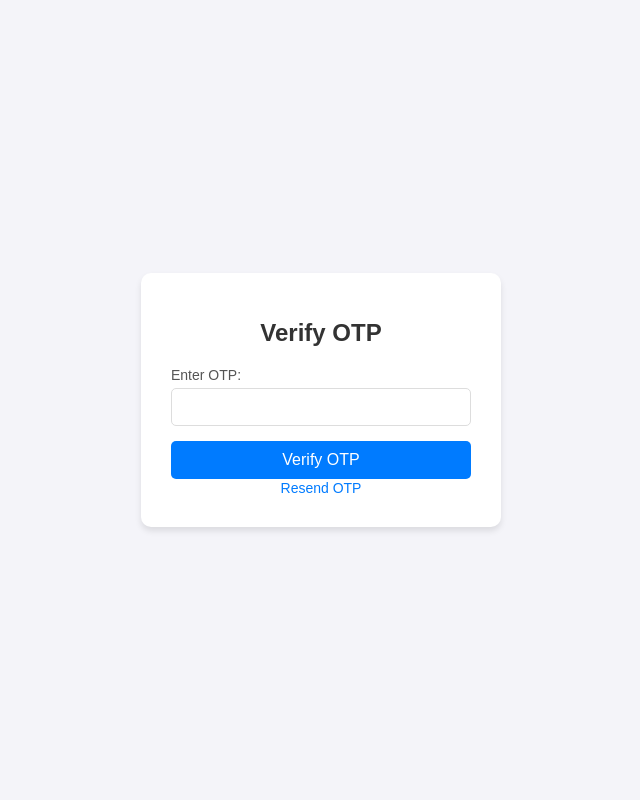
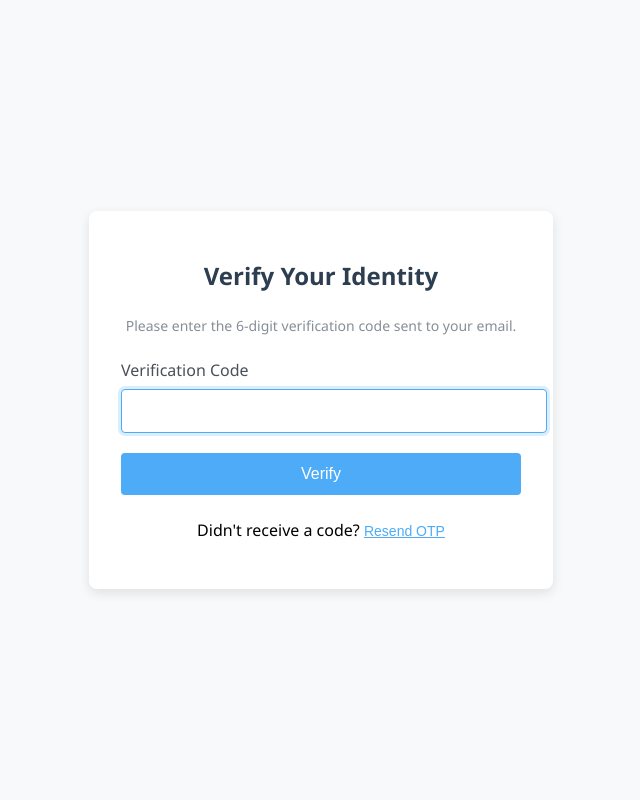
Before and after one commit to Mntgy/pfe, a PHP site: page /verify_otp.php in a window 1280 px wide. Shown: the whole page, without its empty margins (319-959 px from the left). Run offline with PHP 8.4, Linux system fonts and the light colour scheme.

Commit message:
fixed pw problem

```diff
--- a/verify_otp.php
+++ b/verify_otp.php
@@ -1,47 +1,116 @@
 <?php
-session_start();
-require 'db.php'; // Include database connection
+require 'session_utils.php';
+startSecureSession();
+require 'db.php';
 
-$error = ''; // To store error messages
+// Check database connection
+if (!isset($pdo) || !($pdo instanceof PDO)) {
+    die("Database connection error. Please try again later.");
+}
 
-// Handle OTP verification
-if ($_SERVER['REQUEST_METHOD'] === 'POST' && isset($_POST['verify_otp'])) {
-    $user_entered_otp = $_POST['otp'];
+$error = '';
 
-    // Check if the user is an admin or regular user
+if ($_SERVER['REQUEST_METHOD'] === 'POST') {
+    $user_entered_otp = trim($_POST['otp'] ?? '');
+
+    // Input validation
+    if (empty($user_entered_otp)) {
+        $error = "Please enter the OTP code.";
+    } elseif (!preg_match('/^\d{6}$/', $user_entered_otp)) {
+        $error = "OTP must be 6 digits.";
+    } else {
+        // Determine user type and get user ID from session
         if (isset($_SESSION['admin_id_for_otp'])) {
             $user_id = $_SESSION['admin_id_for_otp'];
-        $redirect = 'index.php'; // Redirect to admin dashboard
+            $is_admin = true;
+            $redirect = 'index.php';
         } elseif (isset($_SESSION['user_id_for_otp'])) {
             $user_id = $_SESSION['user_id_for_otp'];
-        $redirect = 'index.php'; // Redirect to user dashboard
+            $is_admin = false;
+            $redirect = 'index.php';
         } else {
-        $error = "Invalid session. Please log in again.";
+            endSession();
+            header('Location: login.php?error=session_expired');
+            exit();
         }
 
-    // Verify the OTP
-    if (empty($error)) {
-        $stmt = $pdo->prepare("SELECT otp_code, expires_at FROM otp_store WHERE user_id = ? ORDER BY created_at DESC LIMIT 1");
+        try {
+            // Verify the OTP - using your current table structure
+            $stmt = $pdo->prepare("SELECT otp_code, expires_at FROM otp_store
+                                  WHERE user_id = ?
+                                  ORDER BY created_at DESC LIMIT 1");
             $stmt->execute([$user_id]);
             $otp_data = $stmt->fetch();
 
-        if ($otp_data && $user_entered_otp === $otp_data['otp_code'] && time() <= strtotime($otp_data['expires_at'])) {
-            // OTP is valid, log the user in
-            if (isset($_SESSION['admin_id_for_otp'])) {
+            if (!$otp_data) {
+                throw new Exception("No OTP found. Please request a new one.");
+            }
+
+            if ($user_entered_otp !== $otp_data['otp_code']) {
+                throw new Exception("Invalid OTP code.");
+            }
+
+            if (time() > strtotime($otp_data['expires_at'])) {
+                throw new Exception("OTP has expired. Please request a new one.");
+            }
+
+            // OTP is valid - complete login
+            if ($is_admin) {
                 $_SESSION['admin_logged_in'] = true;
+                $_SESSION['admin_id'] = $user_id;
                 unset($_SESSION['admin_id_for_otp']);
+
+                // Get admin details
+                $stmt = $pdo->prepare("SELECT username FROM admin_users WHERE id = ?");
+                $stmt->execute([$user_id]);
+                $admin = $stmt->fetch();
+                $_SESSION['admin_username'] = $admin['username'];
             } else {
                 $_SESSION['user_logged_in'] = true;
+                $_SESSION['user_id'] = $user_id;
                 unset($_SESSION['user_id_for_otp']);
+
+                // Get user details
+                $stmt = $pdo->prepare("SELECT username FROM users WHERE id = ?");
+                $stmt->execute([$user_id]);
+                $user = $stmt->fetch();
+                $_SESSION['user_username'] = $user['username'];
             }
+
+            // Set session security parameters
+            $_SESSION['user_ip'] = $_SERVER['REMOTE_ADDR'];
+            $_SESSION['user_agent'] = $_SERVER['HTTP_USER_AGENT'];
+            $_SESSION['last_activity'] = time();
+
+            // Delete used OTP
+            $pdo->prepare("DELETE FROM otp_store WHERE user_id = ?")
+                ->execute([$user_id]);
+
+            // Regenerate session ID
+            session_regenerate_id(true);
+
+            // Log successful login
+            $log_action = "Successful Login";
+            $log_details = "User successfully completed OTP verification";
+            $log_stmt = $pdo->prepare("INSERT INTO logs (username, action, details, ip_address) VALUES (?, ?, ?, ?)");
+            $log_stmt->execute([
+                $_SESSION[$is_admin ? 'admin_username' : 'user_username'],
+                $log_action,
+                $log_details,
+                $_SERVER['REMOTE_ADDR']
+            ]);
 
             header("Location: $redirect");
             exit();
-        } else {
-            $error = "Invalid or expired OTP.";
+
+        } catch (Exception $e) {
+            $error = $e->getMessage();
+            error_log("OTP Verification Error: " . $error);
         }
     }
 }
+
+// HTML remains the same as in your previous version
 ?>
 
 <!DOCTYPE html>
@@ -51,114 +120,154 @@ if ($_SERVER['REQUEST_METHOD'] === 'POST' && isset($_POST['verify_otp'])) {
     <meta name="viewport" content="width=device-width, initial-scale=1.0">
     <title>Verify OTP</title>
     <style>
-        /* General body styling */
         body {
-            font-family: Arial, sans-serif;
+            font-family: 'Segoe UI', Tahoma, Geneva, Verdana, sans-serif;
             margin: 0;
             padding: 0;
-            background: #f4f4f9; /* Light background color */
+            background: #f8f9fa;
             display: flex;
             justify-content: center;
             align-items: center;
             height: 100vh;
         }
 
-        /* Container for the OTP form */
-        .login-container {
-            background: #ffffff; /* White background for the form */
-            padding: 30px;
-            border-radius: 10px; /* Rounded corners */
-            box-shadow: 0 4px 6px rgba(0, 0, 0, 0.1); /* Subtle shadow */
-            width: 300px;
+        .otp-container {
+            background: #ffffff;
+            padding: 2rem;
+            border-radius: 8px;
+            box-shadow: 0 4px 12px rgba(0, 0, 0, 0.1);
+            width: 100%;
+            max-width: 400px;
             text-align: center;
         }
 
-        /* OTP header */
-        .login-container h1 {
-            margin-bottom: 20px;
-            font-size: 24px;
-            color: #333333;
+        h1 {
+            color: #2c3e50;
+            margin-bottom: 1.5rem;
+            font-size: 1.5rem;
         }
 
-        /* Label styling */
-        .login-container label {
-            display: block;
-            margin-bottom: 5px;
-            font-size: 14px;
-            color: #555555;
+        .otp-form {
+            margin-bottom: 1.5rem;
+        }
+
+        .form-group {
+            margin-bottom: 1.25rem;
             text-align: left;
         }
 
-        /* Input field for OTP */
-        .login-container input[type="text"] {
-            width: 100%;
-            padding: 10px;
-            margin-bottom: 15px;
-            border: 1px solid #ddd;
-            border-radius: 5px;
-            box-sizing: border-box;
-            font-size: 14px;
+        label {
+            display: block;
+            margin-bottom: 0.5rem;
+            font-weight: 500;
+            color: #495057;
         }
 
-        /* Focus effect for input field */
-        .login-container input[type="text"]:focus {
-            border-color: #007bff; /* Blue outline on focus */
-            outline: none;
-            box-shadow: 0 0 3px rgba(0, 123, 255, 0.5);
+        input[type="text"] {
+            width: 100%;
+            padding: 0.75rem;
+            border: 1px solid #ced4da;
+            border-radius: 4px;
+            font-size: 1rem;
+            transition: border-color 0.3s;
         }
 
-        /* Button styling */
-        .login-container button {
-            background: #007bff; /* Blue background */
-            color: #ffffff; /* White text */
-            padding: 10px 15px;
-            border: none;
-            border-radius: 5px;
-            width: 100%;
-            font-size: 16px;
-            cursor: pointer;
-            transition: background 0.3s ease;
+        input[type="text"]:focus {
+            border-color: #4dabf7;
+            outline: none;
+            box-shadow: 0 0 0 3px rgba(77, 171, 247, 0.2);
         }
 
-        /* Button hover effect */
-        .login-container button:hover {
-            background: #0056b3; /* Darker blue */
+        .btn {
+            display: inline-block;
+            padding: 0.75rem 1.5rem;
+            background-color: #4dabf7;
+            color: white;
+            border: none;
+            border-radius: 4px;
+            font-size: 1rem;
+            cursor: pointer;
+            transition: background-color 0.3s;
+            width: 100%;
         }
 
-        /* Error message styling */
-        .login-container .error-message {
-            color: red;
-            font-size: 14px;
-            margin-bottom: 15px;
-            text-align: center;
+        .btn:hover {
+            background-color: #339af0;
         }
 
-        /* Resend OTP link styling */
-        .login-container .resend-otp {
-            margin-top: 10px;
-            font-size: 14px;
-            color: #007bff;
-            text-decoration: none;
+        .btn-resend {
+            background: none;
+            color: #4dabf7;
+            text-decoration: underline;
+            padding: 0;
+            border: none;
             cursor: pointer;
+            font-size: 0.875rem;
         }
 
-        .login-container .resend-otp:hover {
-            text-decoration: underline;
+        .btn-resend:hover {
+            color: #228be6;
+        }
+
+        .message {
+            padding: 0.75rem;
+            margin-bottom: 1rem;
+            border-radius: 4px;
+            font-size: 0.875rem;
+        }
+
+        .error {
+            background-color: #fff3bf;
+            color: #e67700;
+        }
+
+        .success {
+            background-color: #d3f9d8;
+            color: #2b8a3e;
+        }
+
+        .otp-instructions {
+            font-size: 0.875rem;
+            color: #868e96;
+            margin-bottom: 1.5rem;
         }
     </style>
 </head>
 <body>
-    <div class="login-container">
-        <h1>Verify OTP</h1>
+    <div class="otp-container">
+        <h1>Verify Your Identity</h1>
+        <p class="otp-instructions">Please enter the 6-digit verification code sent to your email.</p>
+
         <?php if (!empty($error)): ?>
-            <p class="error-message"><?php echo $error; ?></p>
+            <div class="message error"><?php echo htmlspecialchars($error); ?></div>
         <?php endif; ?>
-        <form method="post" action="verify_otp.php">
-            <label for="otp">Enter OTP:</label>
-            <input type="text" id="otp" name="otp" required>
-            <button type="submit" name="verify_otp">Verify OTP</button>
+
+        <?php if (!empty($success)): ?>
+            <div class="message success"><?php echo htmlspecialchars($success); ?></div>
+        <?php endif; ?>
+
+        <form method="post" class="otp-form">
+            <div class="form-group">
+                <label for="otp">Verification Code</label>
+                <input type="text" id="otp" name="otp" inputmode="numeric" pattern="\d{6}"
+                       maxlength="6" required autocomplete="off" autofocus>
+            </div>
+            <button type="submit" name="verify_otp" class="btn">Verify</button>
         </form>
-        <a href="#" class="resend-otp">Resend OTP</a>
+
+        <form method="post">
+            <p>Didn't receive a code? <button type="submit" name="resend_otp" class="btn-resend">Resend OTP</button></p>
+        </form>
     </div>
+
+    <script>
+        // Auto-focus OTP input and move to next on input
+        document.getElementById('otp').focus();
+
+        // Prevent form resubmission on refresh
+        if (window.history.replaceState) {
+            window.history.replaceState(null, null, window.location.href);
+        }
+    </script>
 </body>
 </html>
```
Also changed, not shown: change_password.php (+97 -58 lines), login.php (+53 -38 lines), session_utils.php (added, +69 -0 lines). Lines whose indentation alone changed are shown as unchanged.
